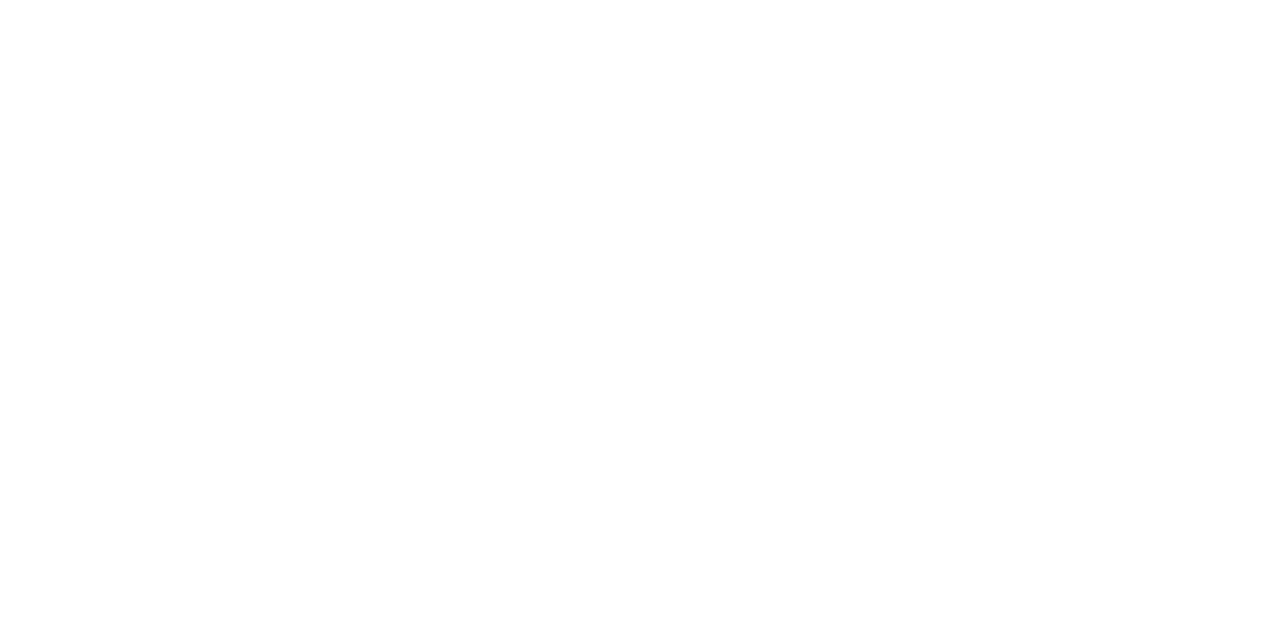
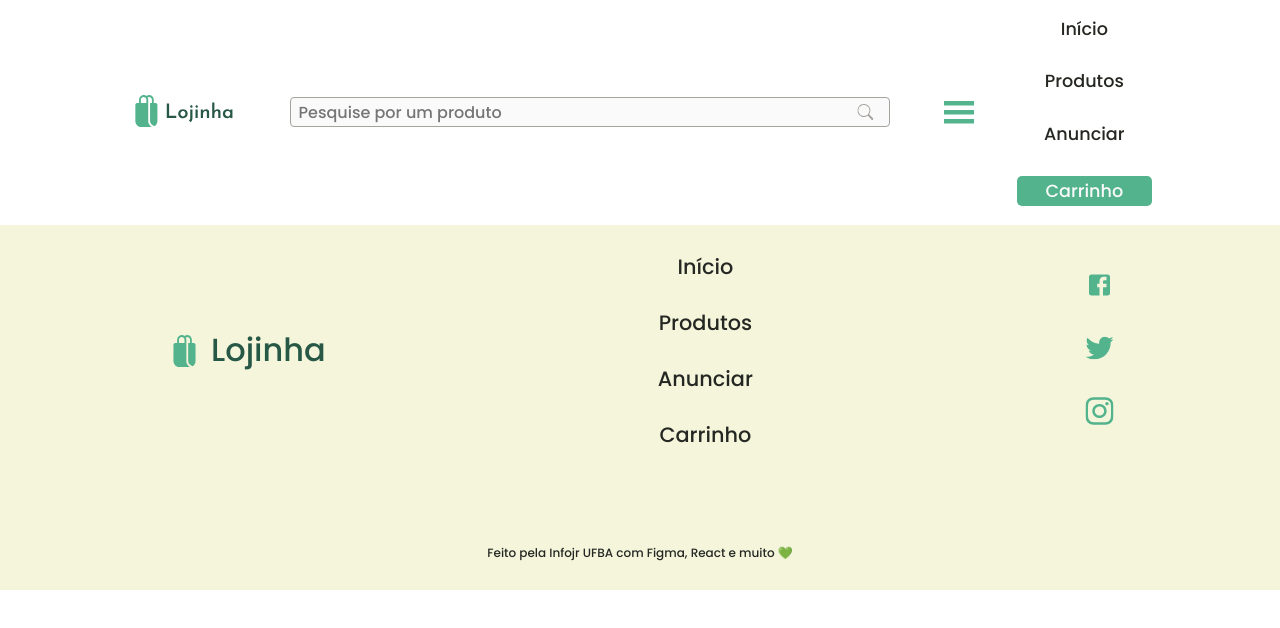
Before and after one commit to kaiocp/virtual-store, a React (Vite) app in the folder Front-End/: page /carrinho in a window 1280 px wide. Before the commit this address had no page. Shown: the top 628 px of the page. Built offline with nearby package versions, Linux system fonts and the light colour scheme.

Commit message:
Finalização menu modal

```diff
--- a/Front-End/src/components/Header/Header.jsx
+++ b/Front-End/src/components/Header/Header.jsx
@@ -6,7 +6,7 @@ import styles from './Header.module.css'
 import { useState } from 'react'
 import ModalMenu from './modalMenu'
 import NavbarMobile from './NavbarMobile'
-
+import { Link } from 'react-router-dom';
 export default function Header() {
   const [isModalVisible, setIsModalVisible] = useState(false)
   return (
--- a/Front-End/src/components/Header/ModalMenu.module.css
+++ b/Front-End/src/components/Header/ModalMenu.module.css
@@ -1,5 +1,5 @@
 .sectionModal {
-    position: absolute;
+    position: fixed;
     display: flex;
     flex-direction: column;
     align-items: center;
@@ -13,8 +13,32 @@
     height: 100%;
     z-index: 5;
     background-color: white;
+    overflow: hidden;
 }
 
 .iconeFechar {
     z-index: 6;
 }
+
+ul {
+    display: flex;
+    margin: 0 auto;
+    flex-direction: column;
+    justify-content: center;
+    align-items: center;
+    list-style: none;
+    gap: 2rem;
+    font-size: 1.3rem;
+    color: #252822;
+}
+
+button {
+    background: #53B38D;
+    color: #FAFAFA;
+    border-radius: 5px;
+    display: flex;
+    justify-content: center;
+    align-items: center;
+    padding: 0.3rem 1.8rem;
+    cursor: pointer;
+}
--- a/Front-End/src/components/Header/NavbarMobile.jsx
+++ b/Front-End/src/components/Header/NavbarMobile.jsx
@@ -8,10 +8,10 @@ export default function NavbarMobile({onClose= () => {}}) {
         <img className={styles.iconeFechar} src={IconeFechar} onClick={onClose}/>
       </div>
       <ul className={styles.linksNav}>
-        <li><Link to="/">Início</Link></li>
-        <li><Link to="/produtos">Produtos</Link></li>
-        <li><Link to="/anunciar">Anunciar</Link></li>
-        <li><Link to="/carrinho"><button>Carrinho</button></Link></li>
+        <li onClick={onClose}><Link to="/">Início</Link></li>
+        <li onClick={onClose}><Link to="/produtos">Produtos</Link></li>
+        <li onClick={onClose}><Link to="/anunciar">Anunciar</Link></li>
+        <li onClick={onClose}><Link to="/carrinho"><button>Carrinho</button></Link></li>
       </ul>
     </section>
   )
```
Also changed, not shown: 1 other file (tests, documents, lock files or other folders).
